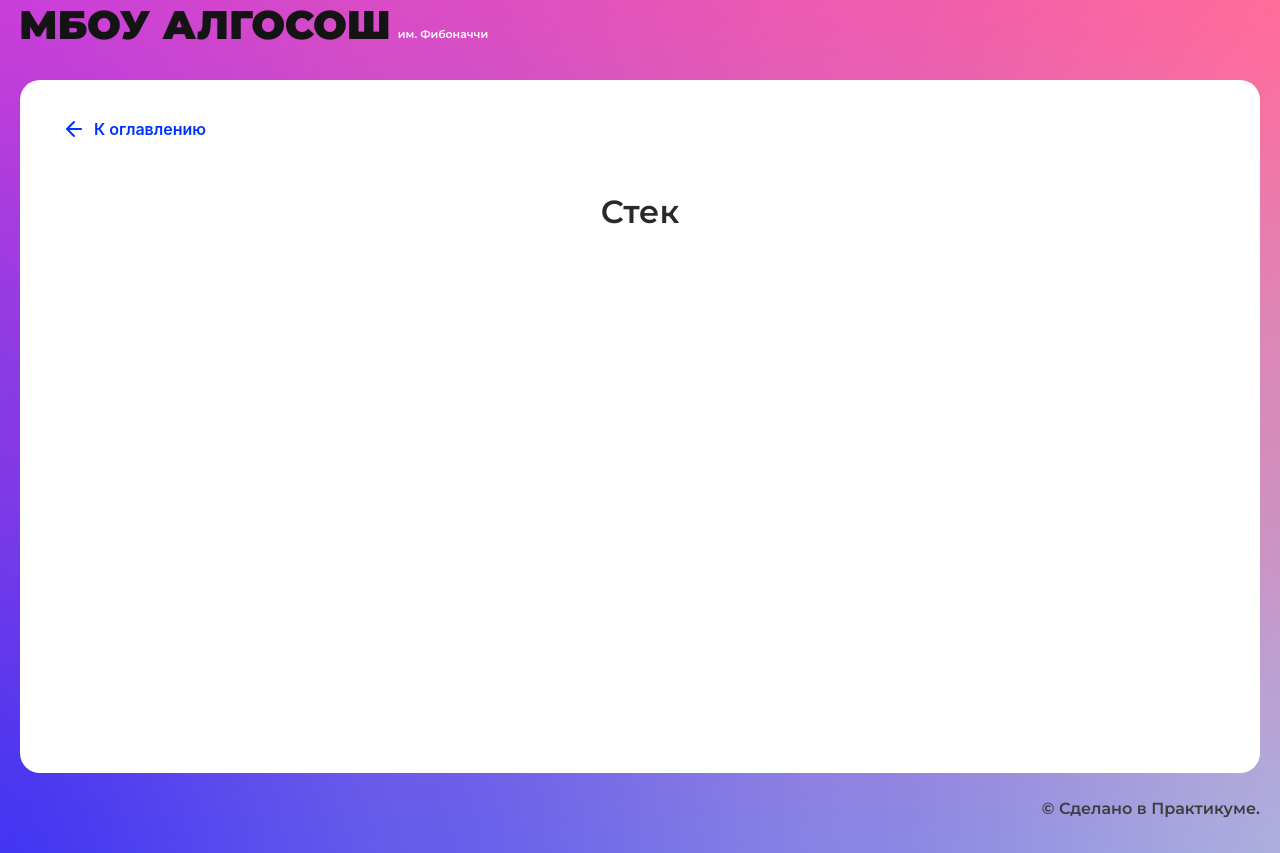
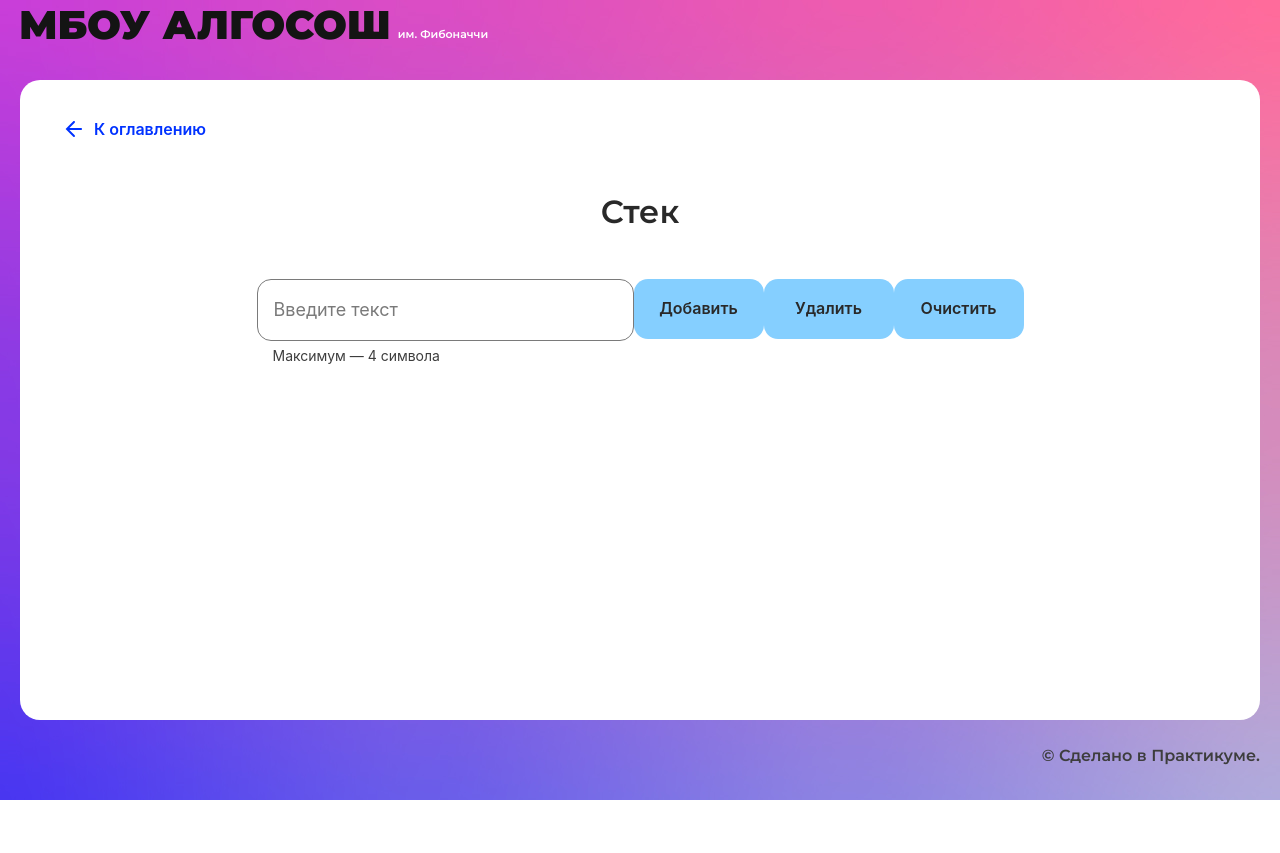
Before and after one commit to frrenzy/algososh, a React (Create React App) app: page /stack in a window 1280 px wide. After the commit the page ends 800 px from the top, so only its background shows below. Built offline with nearby package versions, Linux system fonts and the light colour scheme.

Commit message:
feat: add stack page

```diff
--- a/src/components/stack-page/stack-page.tsx
+++ b/src/components/stack-page/stack-page.tsx
@@ -1,10 +1,139 @@
-import React from "react";
-import { SolutionLayout } from "../ui/solution-layout/solution-layout";
+import { useCallback, useState, useRef, MouseEventHandler } from 'react'
+import { useInput } from 'hooks'
+import { v4 as uuid } from 'uuid'
+import { Stack } from 'helpers/stack'
 
-export const StackPage: React.FC = () => {
+import { Input } from 'components/ui/input/input'
+import { Circle } from 'components/ui/circle/circle'
+import { SolutionLayout } from '../ui/solution-layout/solution-layout'
+import { Button } from 'components/ui/button/button'
+
+import { ElementStates } from 'types/element-states'
+import { Action } from 'types/action'
+
+import styles from './stack.module.css'
+import type { FC, FormEventHandler } from 'react'
+import { SHORT_DELAY_IN_MS } from 'constants/delays'
+
+interface Item {
+  value: string
+  state: ElementStates
+}
+
+export const StackPage: FC<{}> = () => {
+  const { value, handleChange, setValue } = useInput('')
+
+  const [action, setAction] = useState<Action>()
+  const stack = useRef<Stack<string>>(new Stack<string>())
+  const [state, setState] = useState<Item[]>([])
+
+  const len = state.length
+
+  const submitHandler = useCallback<FormEventHandler>(
+    e => {
+      e.preventDefault()
+      if (value.length === 0) return
+      stack.current.push(value)
+      setValue('')
+      setState(
+        stack.current.container.map((e, idx) => ({
+          value: e,
+          state: idx === len ? ElementStates.Changing : ElementStates.Default,
+        })),
+      )
+      setTimeout(
+        () =>
+          setState(state =>
+            state.map(e => ({ ...e, state: ElementStates.Default })),
+          ),
+        SHORT_DELAY_IN_MS,
+      )
+    },
+    [setValue, stack, value, len],
+  )
+
+  const resetHandler = useCallback<FormEventHandler>(
+    e => {
+      e.preventDefault()
+      stack.current.clear()
+      setState(
+        stack.current.container.map((e, idx) => ({
+          value: e,
+          state: ElementStates.Default,
+        })),
+      )
+    },
+    [stack],
+  )
+
+  const deleteHandler = useCallback<
+    MouseEventHandler<HTMLButtonElement>
+  >(() => {
+    setState(state =>
+      state.map((e, idx) => ({
+        ...e,
+        state: idx === len - 1 ? ElementStates.Changing : ElementStates.Default,
+      })),
+    )
+    stack.current.pop()
+    setTimeout(
+      () =>
+        setState(
+          stack.current.container.map(e => ({
+            value: e,
+            state: ElementStates.Default,
+          })),
+        ),
+      SHORT_DELAY_IN_MS,
+    )
+  }, [len])
+
   return (
-    <SolutionLayout title="Стек">
-
+    <SolutionLayout
+      title='Стек'
+      extraClass={styles.main}
+    >
+      <form
+        className={styles.form}
+        onSubmit={submitHandler}
+        onReset={resetHandler}
+      >
+        <Input
+          type='text'
+          maxLength={4}
+          value={value}
+          onChange={handleChange}
+          extraClass={styles.input}
+          isLimitText={true}
+        />
+        <Button
+          type='submit'
+          text='Добавить'
+          isLoader={action === Action.Add}
+        />
+        <Button
+          type='button'
+          text='Удалить'
+          isLoader={action === Action.Clear}
+          onClick={deleteHandler}
+        />
+        <Button
+          type='reset'
+          text='Очистить'
+          isLoader={action === Action.Remove}
+        />
+      </form>
+      <div className={styles.container}>
+        {state.map(({ value, state }, idx) => (
+          <Circle
+            key={uuid()}
+            letter={value}
+            state={state}
+            index={idx}
+            head={idx === len - 1 ? 'top' : null}
+          />
+        ))}
+      </div>
     </SolutionLayout>
-  );
-};
+  )
+}
--- /dev/null
+++ b/src/components/stack-page/stack.module.css
@@ -0,0 +1,19 @@
+.main {
+  height: 693px;
+}
+
+.form {
+  display: flex;
+  justify-content: center;
+}
+
+.input {
+  width: 377px;
+  margin-bottom: calc(60 * var(--offset-base-size));
+}
+
+.container {
+  display: flex;
+  justify-content: center;
+  gap: calc(8 * var(--offset-base-size));
+}
--- a/src/components/string/string.tsx
+++ b/src/components/string/string.tsx
@@ -98,11 +98,11 @@ export const StringComponent: FC<{}> = () => {
       </form>
       <div className={styles.container}>
         {state &&
-          state.map(char => (
+          state.map(({ value, state }) => (
             <Circle
               key={uuid()}
-              letter={char.value}
-              state={char.state}
+              letter={value}
+              state={state}
             />
           ))}
       </div>
--- /dev/null
+++ b/src/helpers/stack.ts
@@ -0,0 +1,21 @@
+export class Stack<T> {
+  container: T[] = []
+
+  push = (item: T): void => {
+    this.container.push(item)
+  }
+
+  pop = (): void => {
+    this.container.pop()
+  }
+
+  peak = (): T | null => {
+    return this.getSize() > 0 ? this.container[this.getSize() - 1] : null
+  }
+
+  getSize = (): number => this.container.length
+
+  clear = (): void => {
+    this.container = []
+  }
+}
--- a/src/hooks/index.ts
+++ b/src/hooks/index.ts
@@ -1,8 +1,14 @@
-import { ChangeEventHandler, useCallback, useState } from 'react'
+import { useCallback, useState } from 'react'
+
+import type { Dispatch, SetStateAction, ChangeEventHandler } from 'react'
 
 export const useInput = (
   initialValue?: string,
-): { value: string; handleChange: ChangeEventHandler<HTMLInputElement> } => {
+): {
+  value: string
+  handleChange: ChangeEventHandler<HTMLInputElement>
+  setValue: Dispatch<SetStateAction<string>>
+} => {
   const [value, setValue] = useState(initialValue ?? '')
 
   const handleChange = useCallback<ChangeEventHandler<HTMLInputElement>>(
@@ -13,5 +19,5 @@ export const useInput = (
     [setValue],
   )
 
-  return { value, handleChange }
+  return { value, handleChange, setValue }
 }
--- /dev/null
+++ b/src/types/action.ts
@@ -0,0 +1,5 @@
+export enum Action {
+  Add = 'add',
+  Remove = 'remove',
+  Clear = 'clear',
+}
```
